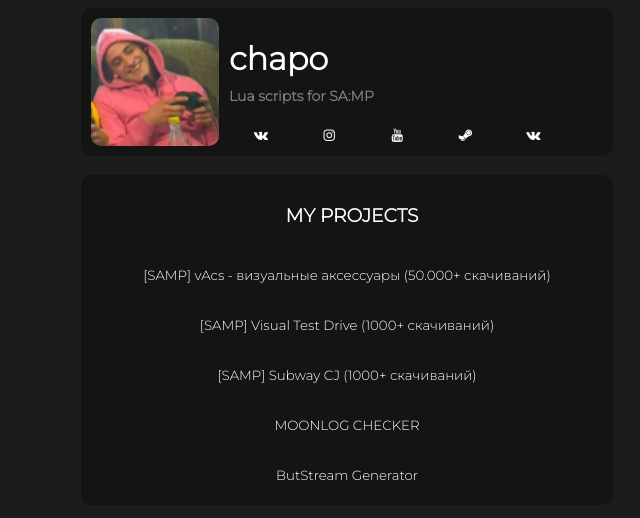
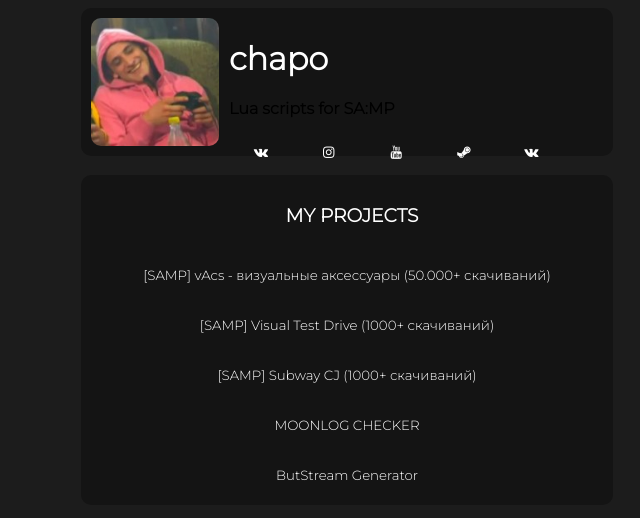
Before and after one commit to GovnocodedByChapo/GovnocodedByChapo.github.io, a website: page index.html in a window 1280 px wide. Shown: the whole page, without its empty margins (293-933 px from the left). Drawn offline with Linux system fonts and the light colour scheme.

Commit message:
Update main.css

```diff
--- a/style/main.css
+++ b/style/main.css
@@ -48,10 +48,11 @@
 }
 
 .links {
-    margin-top: 50px;
+    margin-top: 60px;
     height: auto;
     margin-left: 138px;
     position: absolute;
+    margin-bottom: 0px;
     /* background-color: red; */
 }
 
@@ -77,7 +78,7 @@
     transition: 0.2s all ease-in;
 }
 
-.bg h4 {
+.bg a {
     /* font-family: 'Trebuchet MS', 'Lucida Sans Unicode', 'Lucida Grande', 'Lucida Sans', Arial, sans-serif; */
     font-size: 14px;
     color: gray;
@@ -112,7 +113,6 @@
     height: 40px;
     background-color: rgba(255, 255, 255, 0.1);
     /* color: black; */
-    border-style: solid;
     border-radius: 5px;
     /* border-color: white; */
     border-width: 1px;
```
